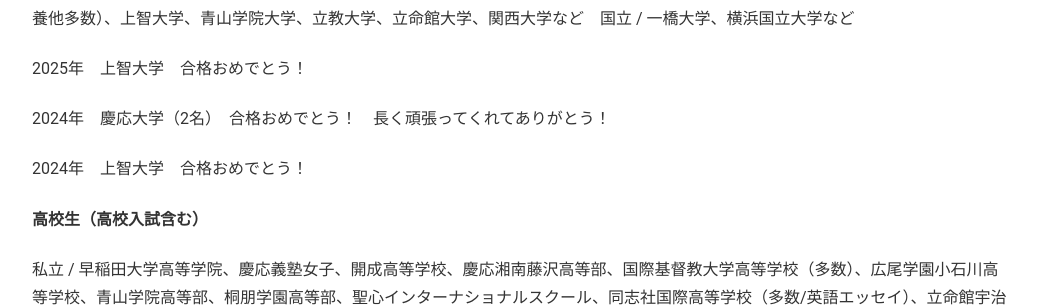
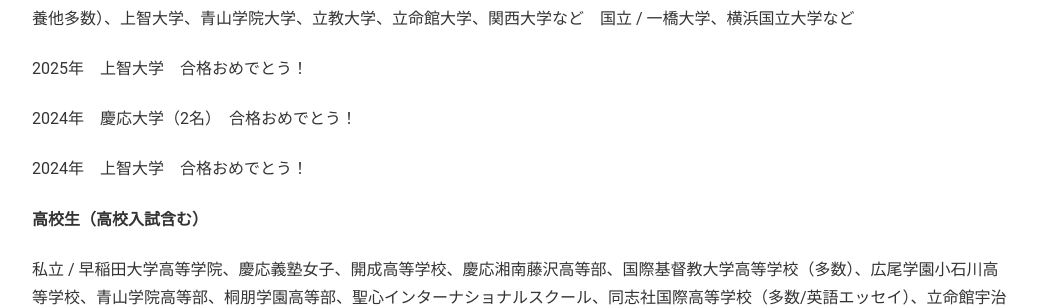
Before and after one commit to phocean/akispace, a Jekyll site: the page built from exam_results.md, in a window 1280 px wide. Shown: the part 658-965 px from the top of the page, without its empty margins (118-1161 px from the left). Built offline with Jekyll 4.4.1, drawn with Linux system fonts in a browser that asks for light colours.

Commit message:
Update exam_results.md

```diff
--- a/exam_results.md
+++ b/exam_results.md
@@ -24,7 +24,7 @@
 
 2025年　上智大学　合格おめでとう！
 
-2024年　慶応大学（2名）　合格おめでとう！　長く頑張ってくれてありがとう！
+2024年　慶応大学（2名）　合格おめでとう！
 
 2024年　上智大学　合格おめでとう！
 
```
